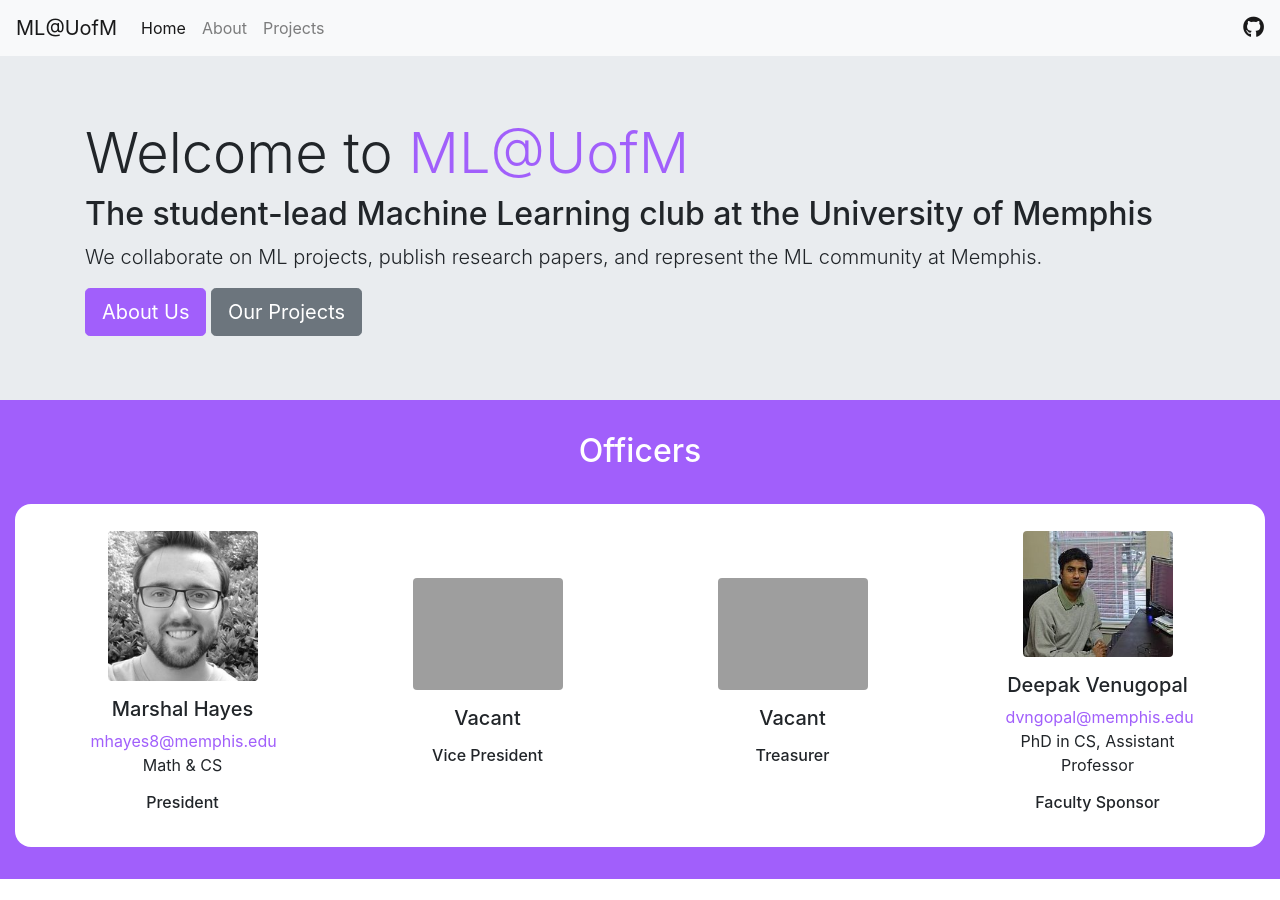
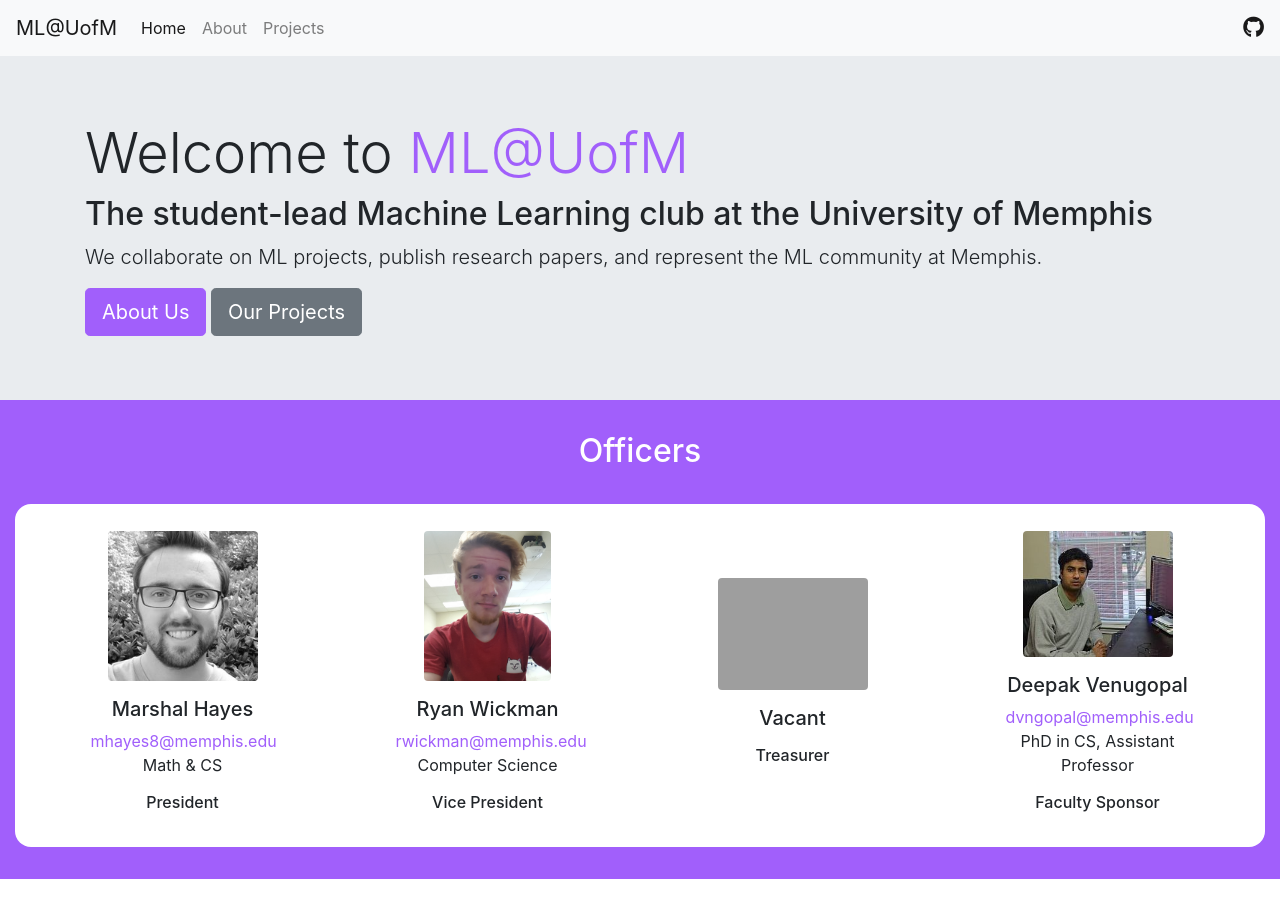
Before and after one commit to mluofm/mluofm.github.io, a Jekyll site: the page built from index.html, in a window 1280 px wide. Built offline with Jekyll 4.4.1, drawn with Linux system fonts in a browser that asks for light colours; nearby versions of some CDN libraries.

Commit message:
updating officer position

```diff
--- a/_data/team.yml
+++ b/_data/team.yml
@@ -5,7 +5,10 @@
     email: mhayes8@memphis.edu
     image: "assets/images/marshal.jpeg"
   - role: Vice President
-    name: Vacant
+    name: Ryan Wickman
+    info: Computer Science
+    email: rwickman@memphis.edu
+    image: "assets/images/ryan-wickman.jpeg"
   - role: Treasurer
     name: Vacant
   - role: Faculty Sponsor
```
Also changed, not shown: assets/images/ryan-wickman.jpeg (added).
